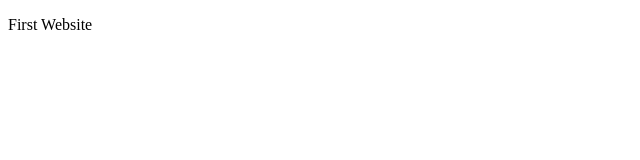
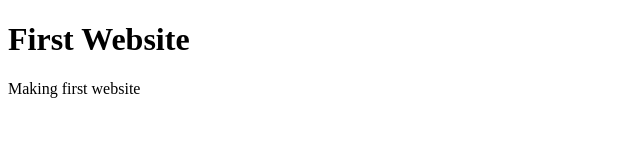
Before and after one commit to sayeemzzzaman/My-first-website, a plain HTML site: page index.html in a window 1280 px wide. Shown: the whole page, without its empty margins (0-640 px from the left). Drawn offline with Linux system fonts and the light colour scheme.

Commit message:
second commit

```diff
--- a/index.html
+++ b/index.html
@@ -7,6 +7,7 @@
     <title>First Website</title>
 </head>
 <body>
-    <p>First Website</p>
+    <h1>First Website</h1>
+    <p>Making first website</p>
 </body>
 </html>
```
